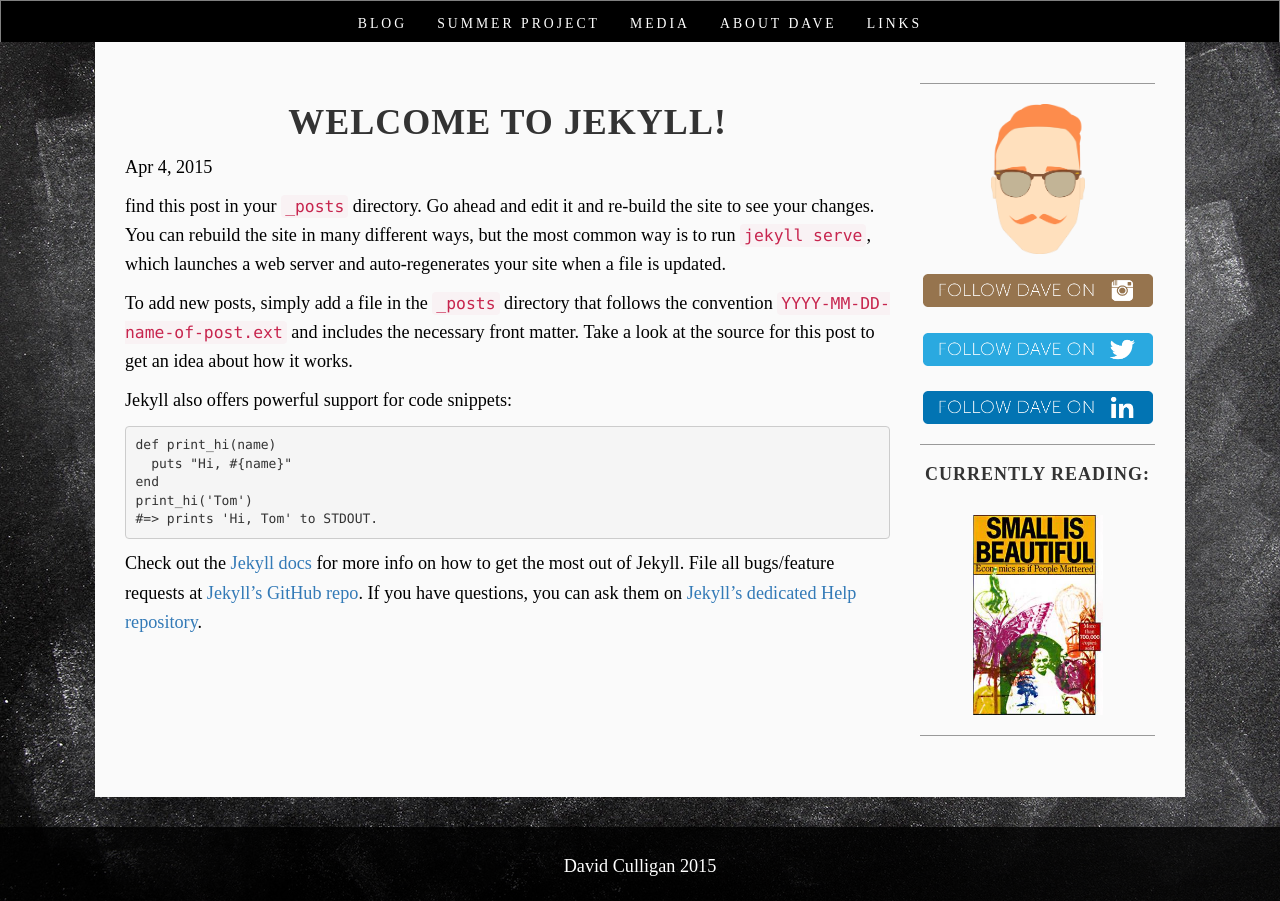
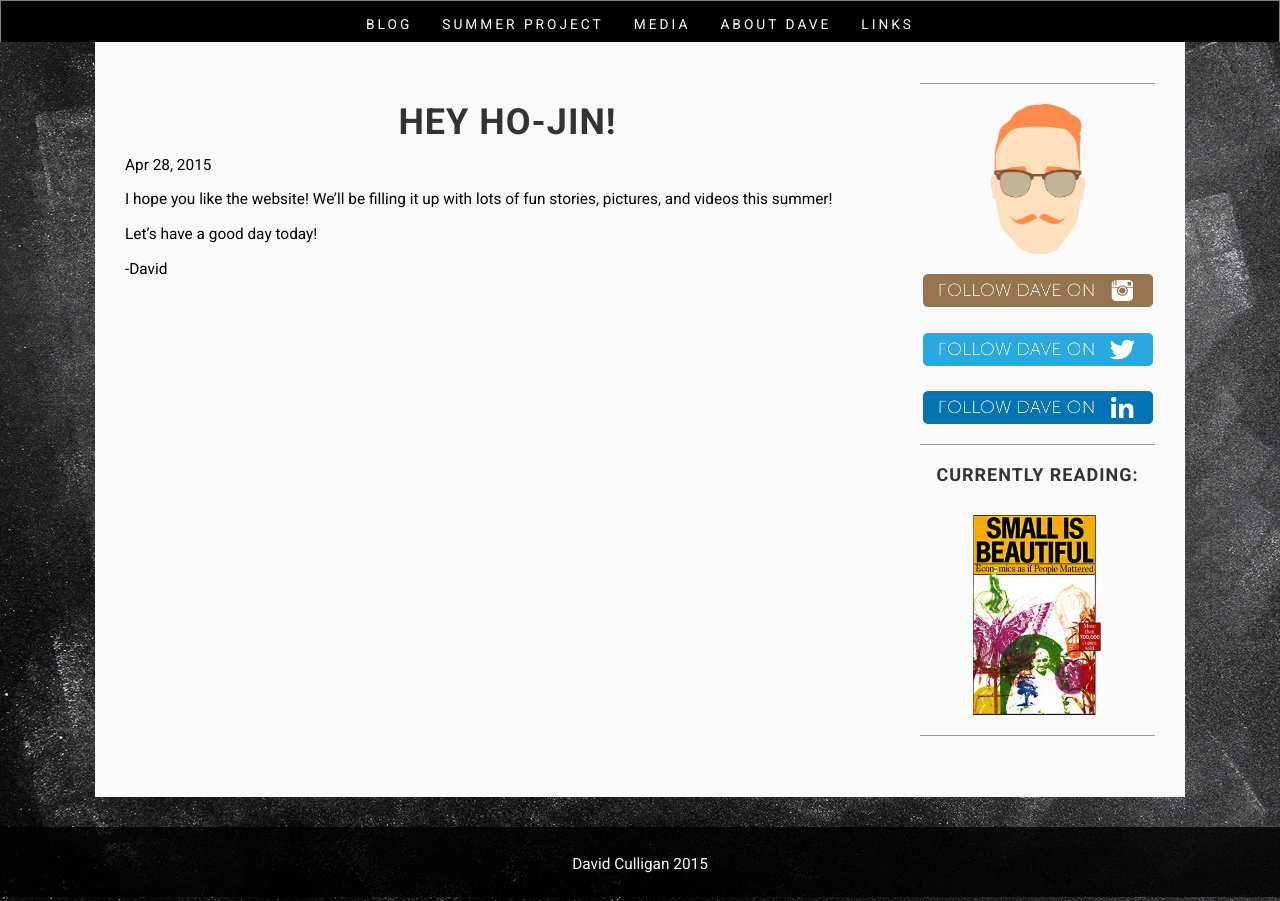
Before and after one commit to cullyman12/cullyman12.github.io, a Jekyll site: the page built from _posts/2015-04-04-welcome-to-jekyll.md, in a window 1280 px wide. Built offline with Jekyll 4.4.1, drawn with Linux system fonts in a browser that asks for light colours.

Commit message:
hojin change

```diff
--- a/_includes/head.html
+++ b/_includes/head.html
@@ -9,7 +9,9 @@
   <link rel="stylesheet" href="{{ "/css/bootstrap.min.css" | prepend: site.baseurl }}">
   <link rel="stylesheet" href="{{ "/css/business-casual.css" | prepend: site.baseurl }}">
   <!-- <link rel="stylesheet" href="{{ "/css/main.css" | prepend: site.baseurl }}"> -->
-  <link href='http://fonts.googleapis.com/css?family=Quicksand:400,700' rel='stylesheet' type='text/css'>
+  <link href='http://fonts.googleapis.com/css?family=Open+Sans:400,700|Roboto:400italic,700,400' rel='stylesheet' type='text/css'>
   <link rel="canonical" href="{{ page.url | replace:'index.html','' | prepend: site.baseurl | prepend: site.url }}">
   <link rel="alternate" type="application/rss+xml" title="{{ site.title }}" href="{{ "/feed.xml" | prepend: site.baseurl | prepend: site.url }}" />
+
+
 </head>
--- a/_posts/2015-04-04-welcome-to-jekyll.md
+++ b/_posts/2015-04-04-welcome-to-jekyll.md
@@ -1,26 +1,12 @@
 ---
 layout: post
-title:  "Welcome to Jekyll!"
-date:   2015-04-04 12:55:44
+title:  "Hey Ho-Jin!"
+date:   2015-04-28 12:55:44
 categories: jekyll update
 image: "/img/lsn2.png"
 ---
- find this post in your `_posts` directory. Go ahead and edit it and re-build the site to see your changes. You can rebuild the site in many different ways, but the most common way is to run `jekyll serve`, which launches a web server and auto-regenerates your site when a file is updated.
+ I hope you like the website! We'll be filling it up with lots of fun stories, pictures, and videos this summer!
 
-To add new posts, simply add a file in the `_posts` directory that follows the convention `YYYY-MM-DD-name-of-post.ext` and includes the necessary front matter. Take a look at the source for this post to get an idea about how it works.
+ Let's have a good day today!
 
-Jekyll also offers powerful support for code snippets:
-
-{% highlight ruby %}
-def print_hi(name)
-  puts "Hi, #{name}"
-end
-print_hi('Tom')
-#=> prints 'Hi, Tom' to STDOUT.
-{% endhighlight %}
-
-Check out the [Jekyll docs][jekyll] for more info on how to get the most out of Jekyll. File all bugs/feature requests at [Jekyll’s GitHub repo][jekyll-gh]. If you have questions, you can ask them on [Jekyll’s dedicated Help repository][jekyll-help].
-
-[jekyll]:      http://jekyllrb.com
-[jekyll-gh]:   https://github.com/jekyll/jekyll
-[jekyll-help]: https://github.com/jekyll/jekyll-help
+ -David
--- a/about/index.html
+++ b/about/index.html
@@ -9,9 +9,9 @@ permalink: /about/
 	<br>
 	<p> My name is David Culligan. I am 22 years old and I have a passion for life and people. I grew up in the Timberlea/Tantallon area, just outside of Halifax. I played a lot of sports and lived a pretty normal young life until November of 2013, when I grew my first moustache. <em>EVERYTHING</em> changed...</p><br>
 
-	<p> Not really, but now I have a moustache... I do like to think that I'm easy to get along with, and I'm willing to try just about anything twice. <br><br> I do not claim to be any sort of expert on any of the things I write about on here. That being said, I'm full of energy, I'm excited about life, and I hope to have a blast and share some of my thoughts and experiences with anyone who visits this site! Below are a few photos I think make me look more cool than I actually am.<br><br>I strongly encourage anyone to contact me with any questions, challenges or suggestions for my blog! <strong>Thanks!</strong><br><br> <strong>
+	<p> Not really, but now I have a moustache... I do like to think that I'm easy to get along with, and I'm willing to try just about anything twice. <br><br> I do not claim to be any sort of expert on any of the things I write about on here. That being said, I'm full of energy, I'm excited about life, and I hope to have a blast and share some of my thoughts and experiences with anyone who visits this site! Below are a few photos I think make me look more cool than I actually am.<br><br>I strongly encourage anyone to contact me with any questions, challenges or suggestions for my blog! <strong>Thanks!</strong><br><br><br><br>
 
-	<img class="img-responsive" src="/img/collage.png" alt="">
+	<img class="img-responsive" src="/img/collage.png" alt=""><hr>
 </div>
 
 
--- a/css/business-casual.css
+++ b/css/business-casual.css
@@ -31,9 +31,8 @@
 .nobullets {
  list-style-type: none;
  text-align: center;
-
- font-size: 18px;
-  }
+ font-size: 1.1em;
+}
 
   .nobullets2 {
  list-style-type: none;
@@ -43,7 +42,7 @@
   }
 
 .bullets li {
- font-size: 18px;
+ font-size: 1.1em;
  list-style-position: inside;
  }
 
@@ -60,7 +59,7 @@ margin-left: 0px;
 
 
 body {
-    font-family: "Times New Roman", Times, serif;
+    font-family: 'Roboto', sans-serif;
     background: url('../img/black.jpg') no-repeat center center fixed;
     /*background: rgba(0, 255, 153, .25);*/
     -webkit-background-size: cover;
@@ -76,14 +75,20 @@ h4,
 h5,
 h6 {
     text-transform: uppercase;
-    font-family: "Times New Roman", Times, serif;
+    font-family: 'Roboto', sans-serif;
     font-weight: 700;
     letter-spacing: 1px;
     text-align: center;;
 }
 
 p {
-    font-size: 1.3em;
+    font-size: 1.1em;
+    line-height: 1.6;
+    color: #000;
+}
+
+p ul li {
+    font-size: 1.1em;
     line-height: 1.6;
     color: #000;
 }
--- a/project/index.html
+++ b/project/index.html
@@ -6,7 +6,8 @@ permalink: /project/
 
 
 
-
+            <div class="col-lg-1 text-center">
+            </div>
                 <div class="col-lg-10 text-center">
                     <h4>What Is The Project?</h4><hr>
                     <p>These past few summers I have been very fortunate to work at some great jobs with some great people. I've learned
```
